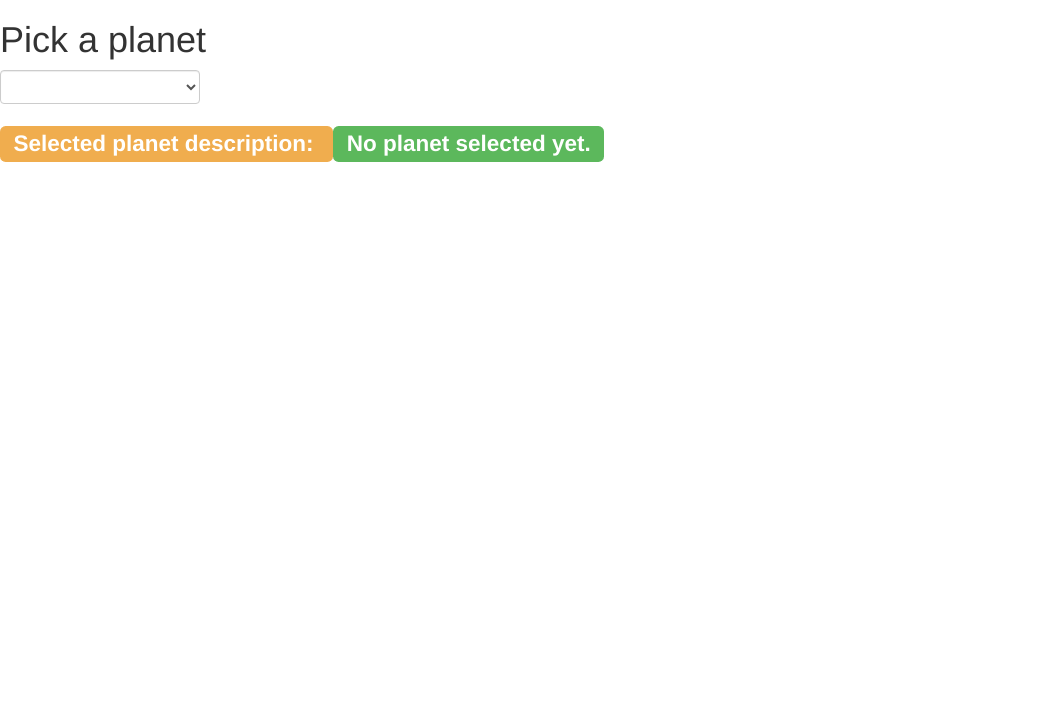
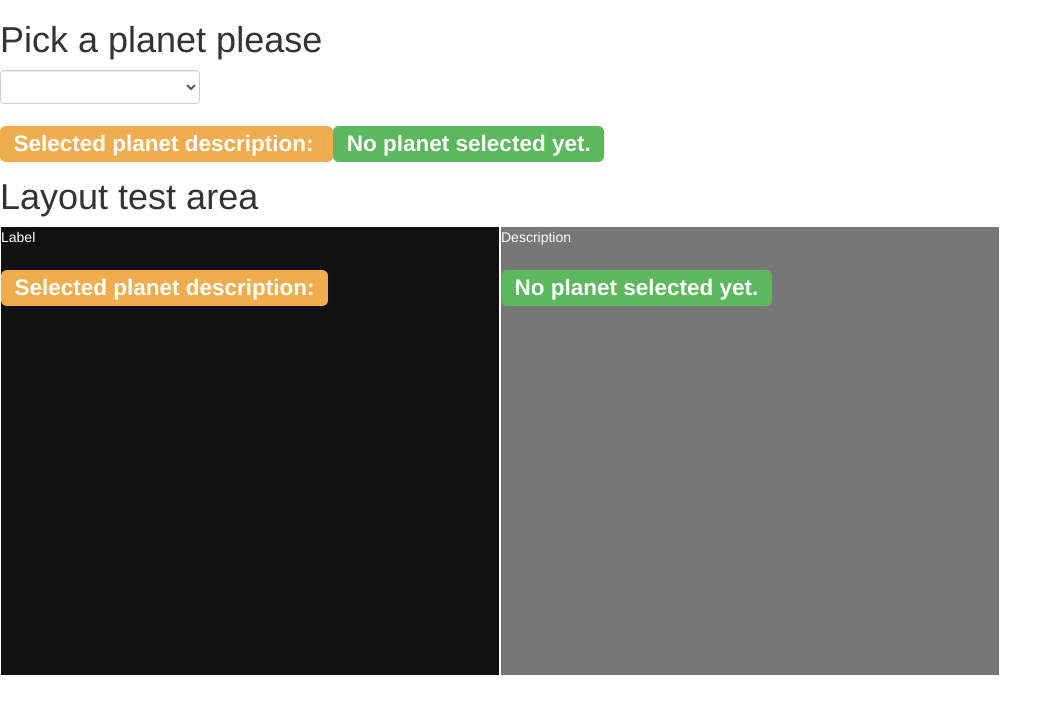
Before and after one commit to GaryLloyd1963/planets-jaskarang, a website: page app/index.html in a window 1280 px wide. Shown: the whole page, without its empty margins (0-1062 px from the left). Drawn offline with Linux system fonts and the light colour scheme.

Commit message:
Added simple style sheet and layot test area

```diff
--- a/app/index.html
+++ b/app/index.html
@@ -12,6 +12,7 @@
 
     <link href="../bower_components/bootstrap/dist/css/bootstrap.min.css" rel="stylesheet">
     <link href="../bower_components/bootstrap/dist/css/bootstrap-theme.min.css" rel="stylesheet">
+    <link href="../styling/planets.css" rel="stylesheet">
 
     <script src="../bower_components/jquery/dist/jquery.min.js"></script>
     <script src="../bower_components/bootstrap/dist/js/bootstrap.min.js"></script>
--- a/app/templates/planet-data-viewer.html
+++ b/app/templates/planet-data-viewer.html
@@ -1,6 +1,6 @@
 <div ng-controller="PlanetController as vm">
     <div id="planet-data-heading" >
-        <h1>Pick a planet</h1>
+        <h1>Pick a planet please</h1>
         <div id="planet-selector" style="width:200px">
             <select class="form-control" ng-model="vm.selectedPlanet" ng-disabled="vm.planetDataIsEmpty()">
                 <option ng-repeat="planet in vm.planetData.planetInfo">{{planet.name}}</option>
@@ -11,4 +11,21 @@
             <span class="label label-success">{{vm.describePlanet(vm.selectedPlanet)}}</span>
         </h2>
     </div>
+    <div>
+        <h1>Layout test area</h1>
+        <div id="planets-wrapper">
+            <div id="planets-leftcolumn" class="leftcolumn">
+                Label
+                <h2>
+                    <span class="label label-warning">Selected planet description: </span>
+                </h2>
+            </div>
+            <div id="planets-rightcolumn" class="rightcolumn">
+                Description
+                <h2>
+                    <span class="label label-success">{{vm.describePlanet(vm.selectedPlanet)}}</span>
+                </h2>
+            </div>
+        </div>
+    </div>
 </div>
--- /dev/null
+++ b/styling/planets.css
@@ -0,0 +1,16 @@
+.leftcolumn, .rightcolumn {
+    border: 1px solid white;
+    float: left;
+    min-height: 450px;
+    color: white;
+}
+
+.leftcolumn {
+     width: 500px;
+     background-color: #111;
+}
+
+.rightcolumn {
+     width: 500px;
+     background-color: #777;
+}
```
